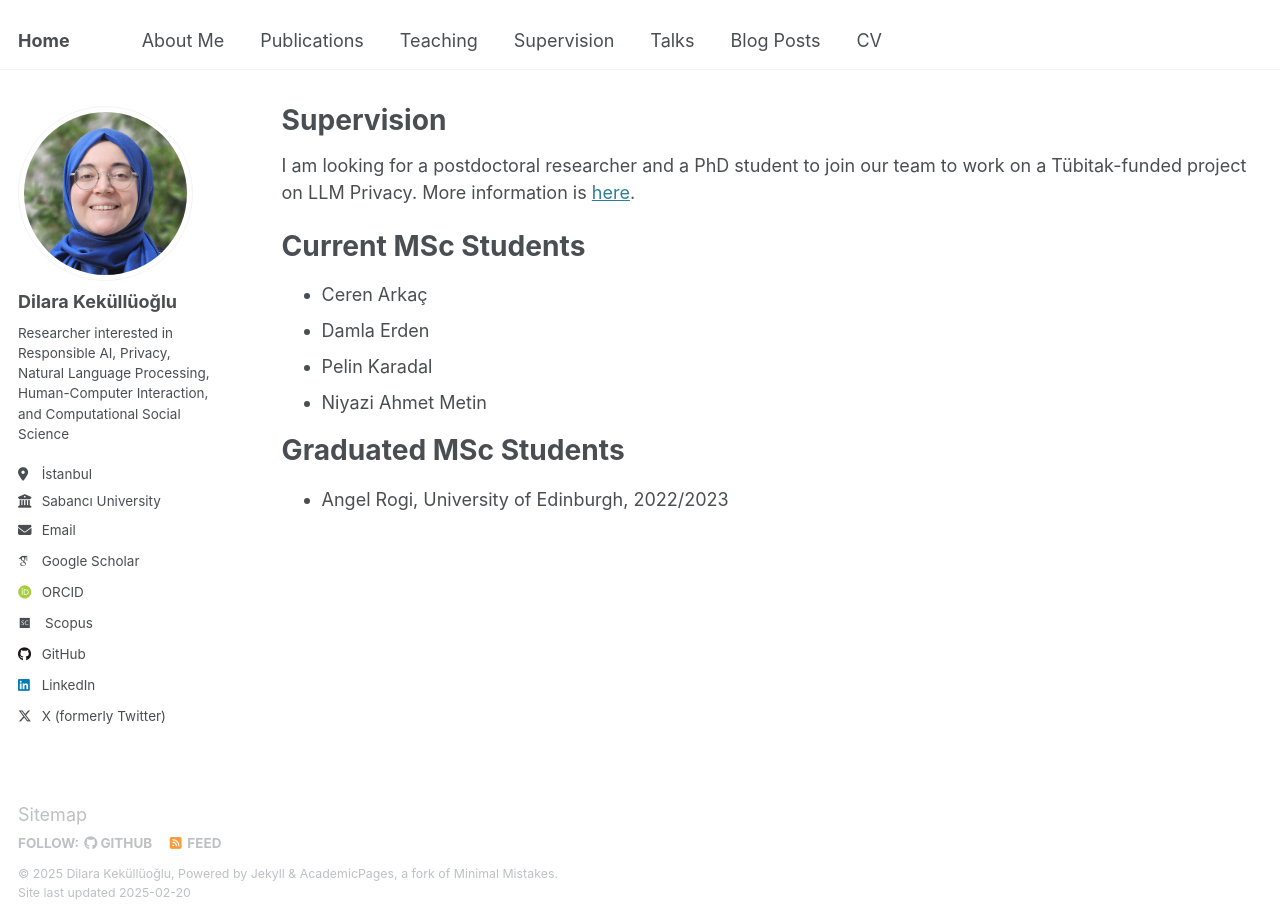
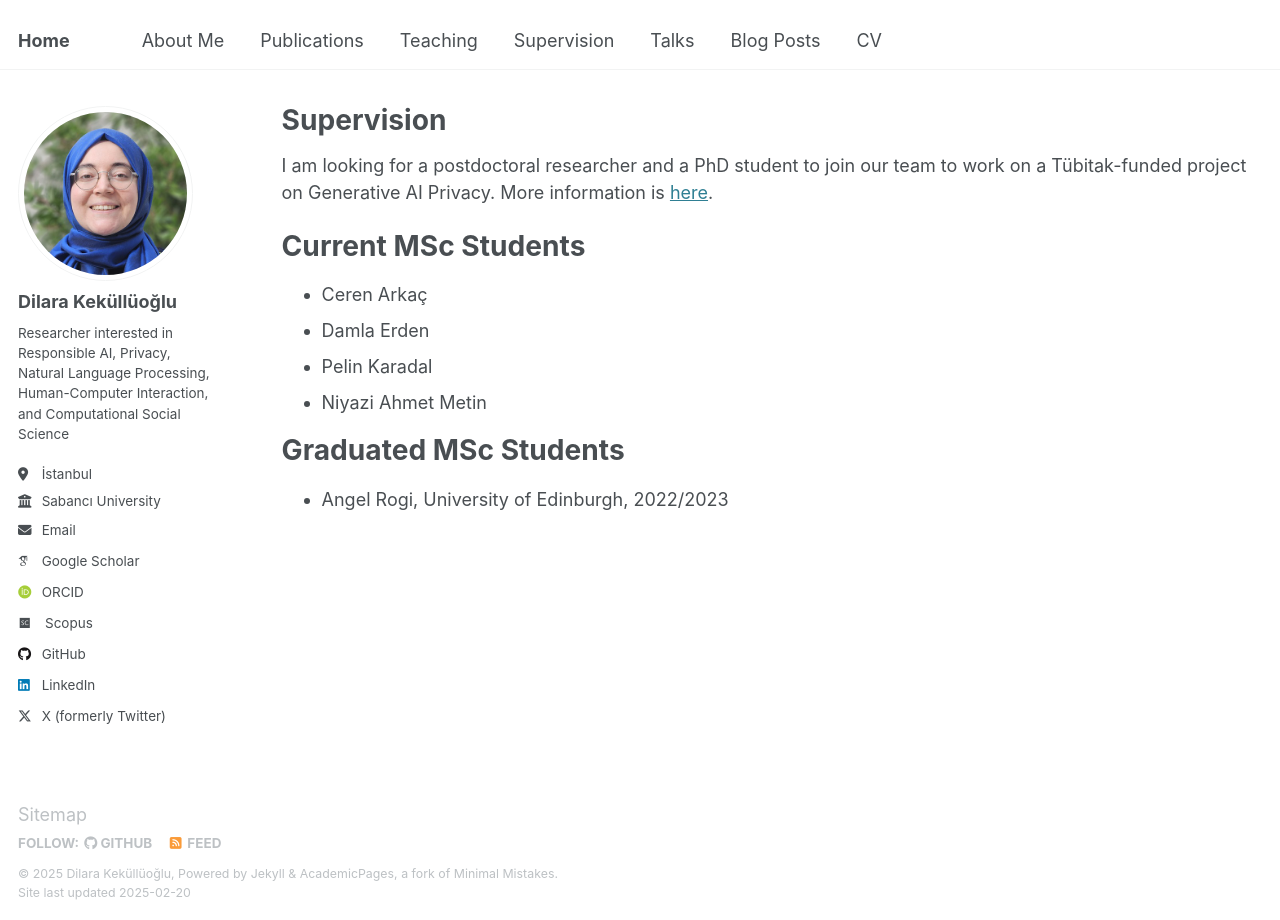
Before and after one commit to dilarakkl/dilarakkl.github.io, a Jekyll site: the page built from _pages/supervision.md, in a window 1280 px wide. Built offline with Jekyll 4.4.1, drawn with Linux system fonts in a browser that asks for light colours; some web fonts are replaced.

Commit message:
Update supervision.md

```diff
--- a/_pages/supervision.md
+++ b/_pages/supervision.md
@@ -5,7 +5,7 @@ permalink: /supervision/
 author_profile: true
 ---
 
-I am looking for a postdoctoral researcher and a PhD student to join our team to work on a Tübitak-funded project on LLM Privacy. More information is [here](https://dilarakkl.github.io/posts/2025-02-19-hiring).
+I am looking for a postdoctoral researcher and a PhD student to join our team to work on a Tübitak-funded project on Generative AI Privacy. More information is [here](https://dilarakkl.github.io/posts/2025-02-19-hiring).
 
 Current MSc Students
 ======
```
